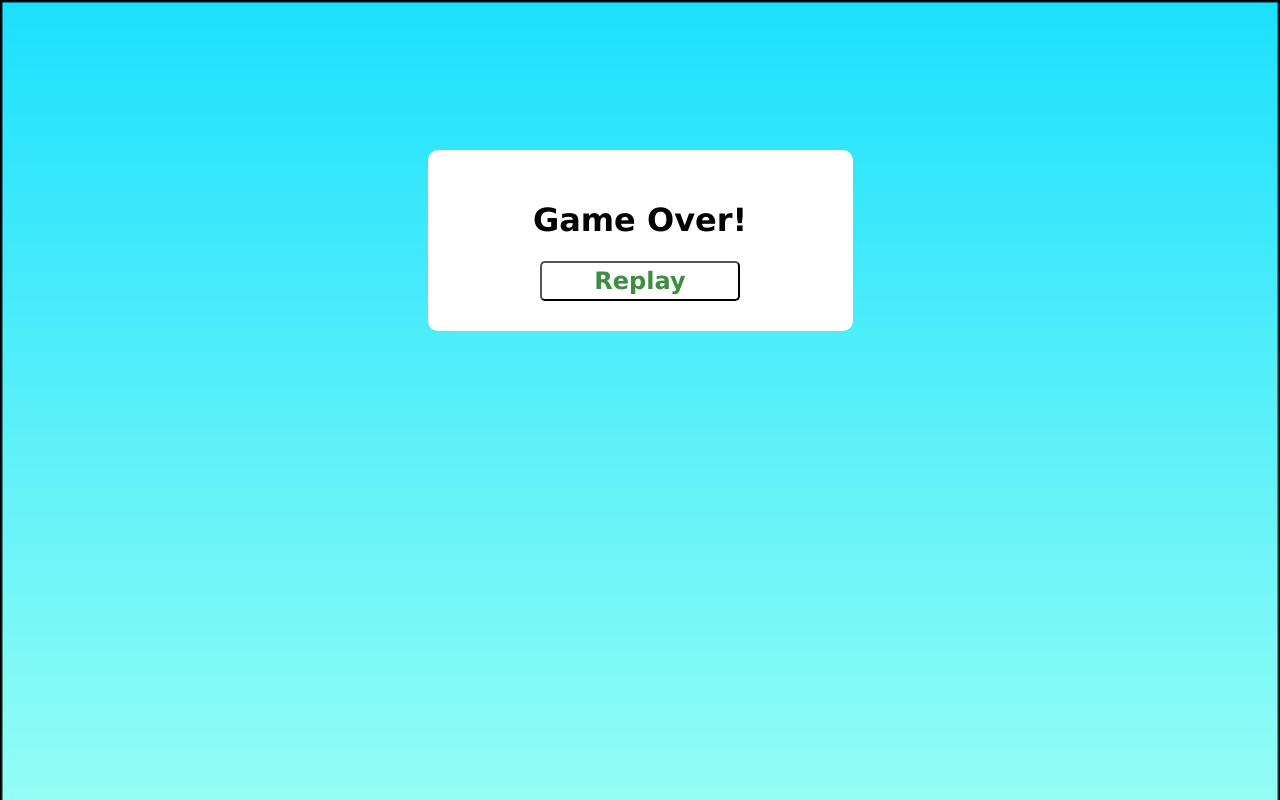
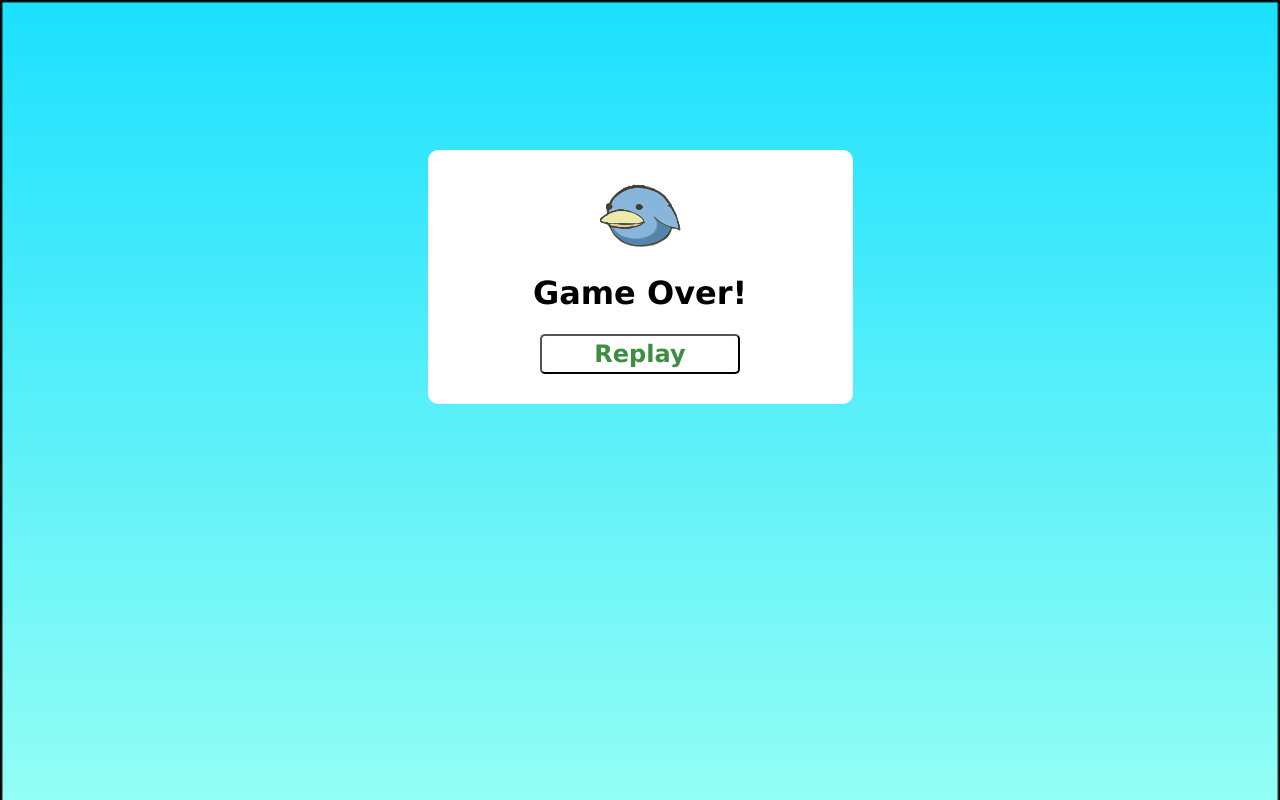
Before and after one commit to Hannah-Frost/bird-game, a plain HTML site: page end.html in a window 1280 px wide. Drawn offline with nearby package versions, Linux system fonts and the light colour scheme.

Commit message:
Added bird image to game over page

```diff
--- a/end.html
+++ b/end.html
@@ -7,6 +7,7 @@
   </head>
   <body class="background-image">
     <center><div class="game-over-container">
+    <img id="bird-image" src="leftGroundBird.png" alt="Bird Image"/>
     <h1 class="game-over-text">Game Over!</h1>
     <button class="replay-button" onclick="window.location.href='wait.html'">Replay</button></div></center>
   </body>
```
